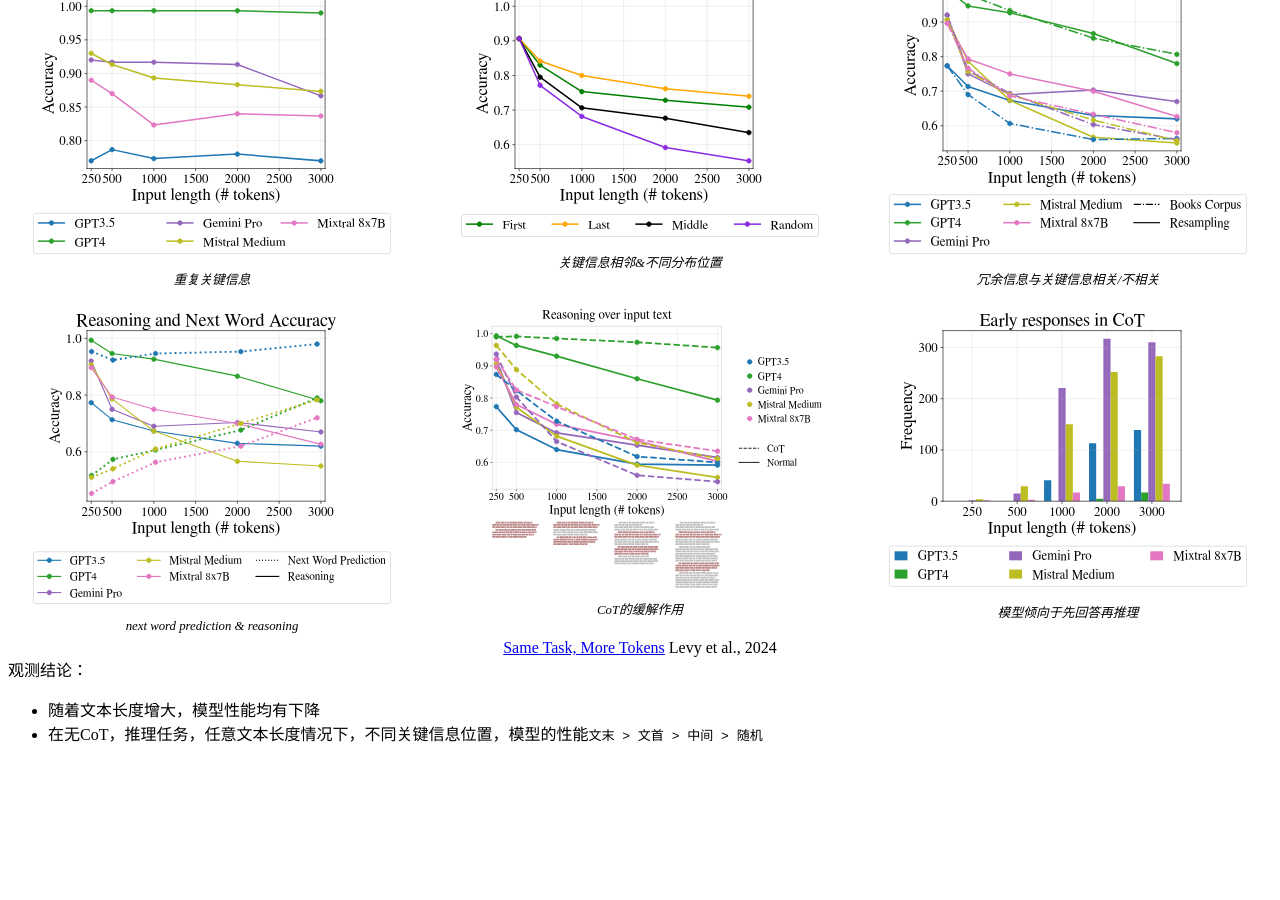
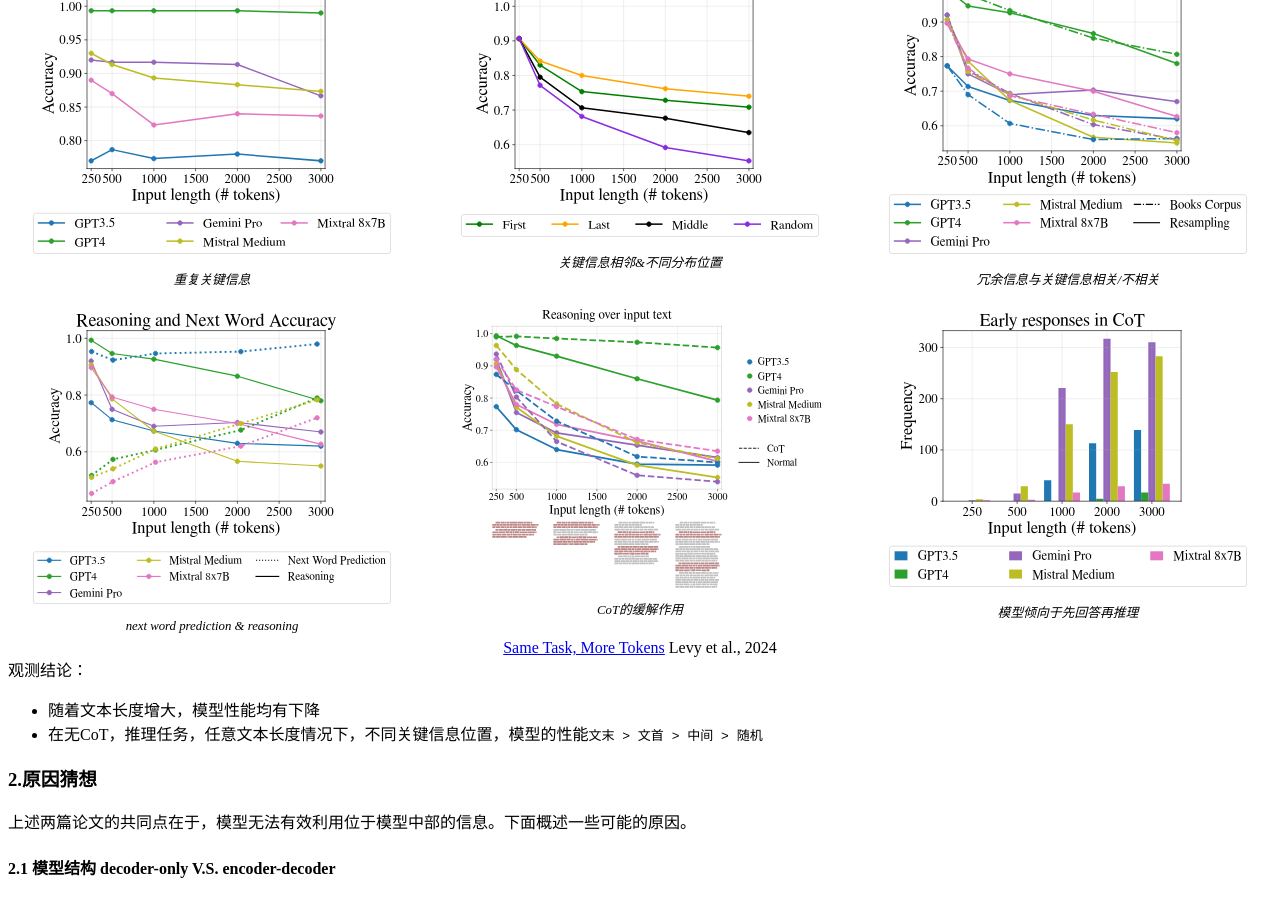
Before and after one commit to SirryChen/SirryChen.github.io, a Jekyll site: the page built from share/2024-09-04-lost-in-the-middle.md, in a window 1280 px wide and 900 px high, scrolled down 1357 px. Built offline with Jekyll 4.4.1, drawn with Linux system fonts in a browser that asks for light colours; before the commit the page ends 2118 px from its top, so only the background shows below that.

Commit message:
lost in the middle update

```diff
--- a/share/2024-09-04-lost-in-the-middle.md
+++ b/share/2024-09-04-lost-in-the-middle.md
@@ -127,3 +127,10 @@ p {
 观测结论：
 - 随着文本长度增大，模型性能均有下降
 - 在无CoT，推理任务，任意文本长度情况下，不同关键信息位置，模型的性能`文末 > 文首 > 中间 > 随机`
+
+
+### 2.原因猜想
+
+上述两篇论文的共同点在于，模型无法有效利用位于模型中部的信息。下面概述一些可能的原因。
+
+#### 2.1 模型结构 decoder-only V.S. encoder-decoder
```
Also changed, not shown: 1 other file.
